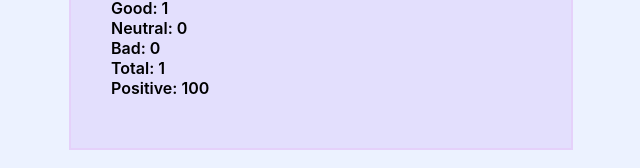
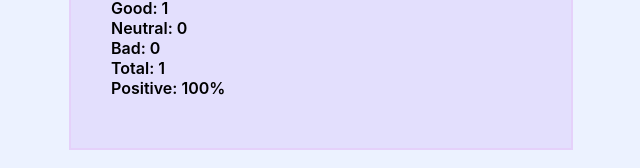
Before and after one commit to KostiaZ/goit-react-hw-02-feedback, a React (Create React App) app: page / in a window 1280 px wide. Both pictures are taken after a click on the button "Good". Shown: the part 311-479 px from the top of the page, without its empty margins (319-959 px from the left). Built offline with nearby package versions, Linux system fonts and the light colour scheme.

Commit message:
fix percent at statistic

```diff
--- a/src/components/Statistics/Statistics.jsx
+++ b/src/components/Statistics/Statistics.jsx
@@ -9,7 +9,7 @@ const Statistics = ({ good, neutral, bad, total, positivePercentage }) => {
         <li>neutral: {neutral}</li>
         <li>bad: {bad}</li>
         <li>total: {total}</li>
-        <li>positive: {positivePercentage}</li>
+        <li>positive: {positivePercentage}%</li>
       </ul>
     </div>
   );
```
